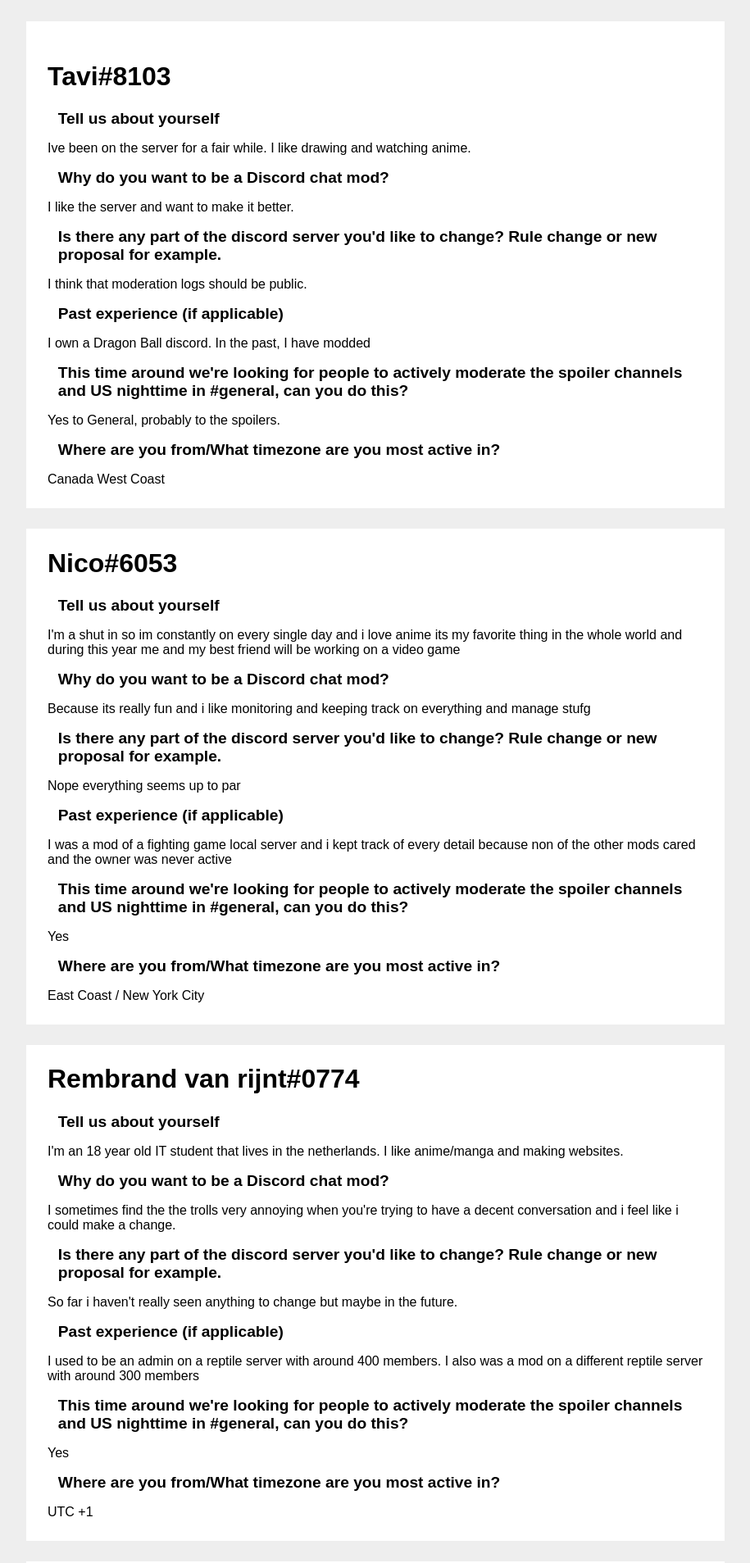
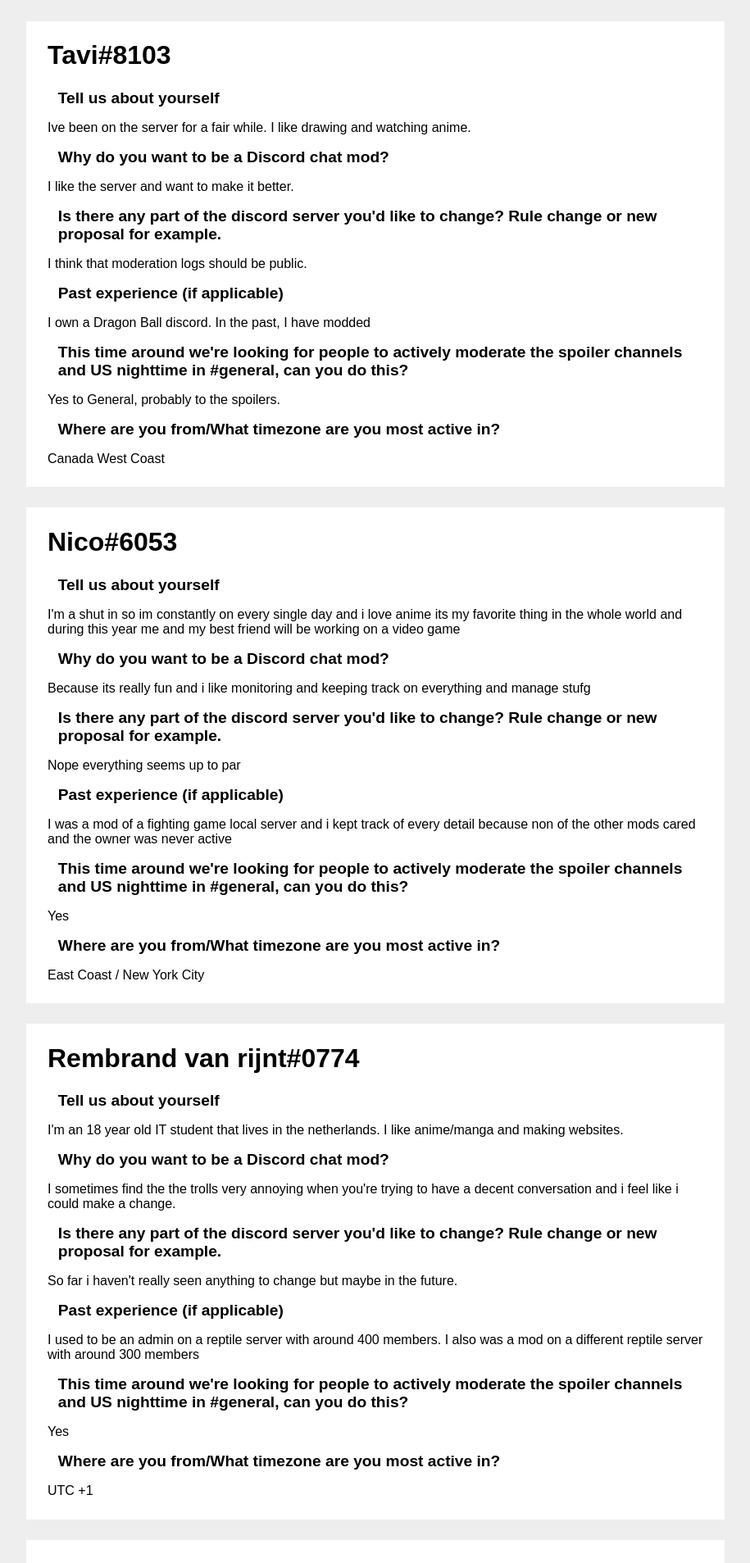
Before and after one commit to geo1088/geo1088.github.io, a Jekyll site: the page apps.html, which Jekyll copies as it is, in a window 1280 px wide. Shown: the top 1907 px of the page at 82% size, without its empty margins (182-1097 px from the left). Built offline with Jekyll 4.4.1, drawn with Linux system fonts in a browser that asks for light colours.

Commit message:
Update apps.html

```diff
--- a/apps.html
+++ b/apps.html
@@ -11,11 +11,12 @@
         font-family: sans-serif;
     }
     h1 {
-        margin: 2vw -2vw;
+        margin: 0 -2vw 2vw;
         padding: 0 2vw;
         line-height: 1;
     }
     h1 ~ h1 {
+        margin-top: 2vw;
         border-top: 2vw solid #EEE;
         padding: 2vw 2vw 0;
     }
```
